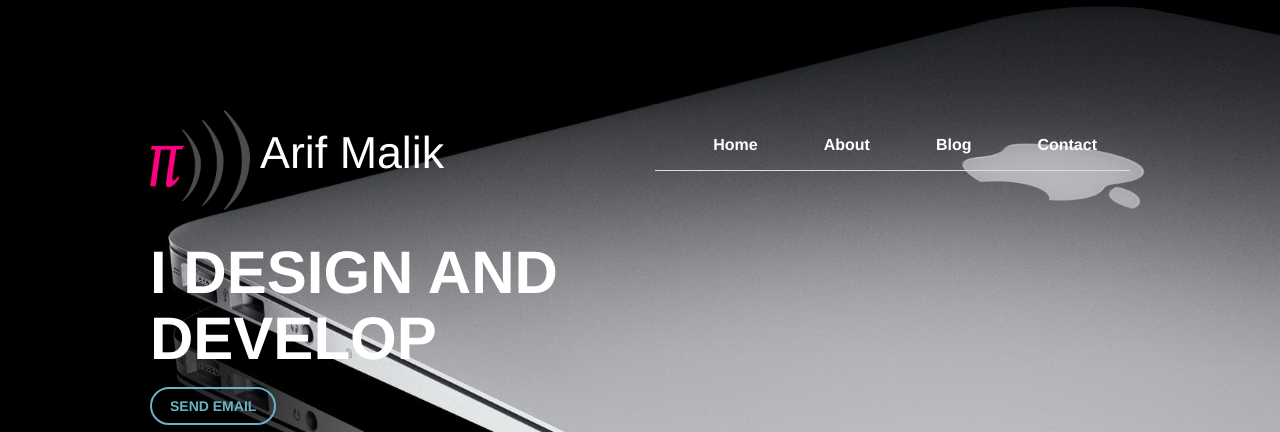
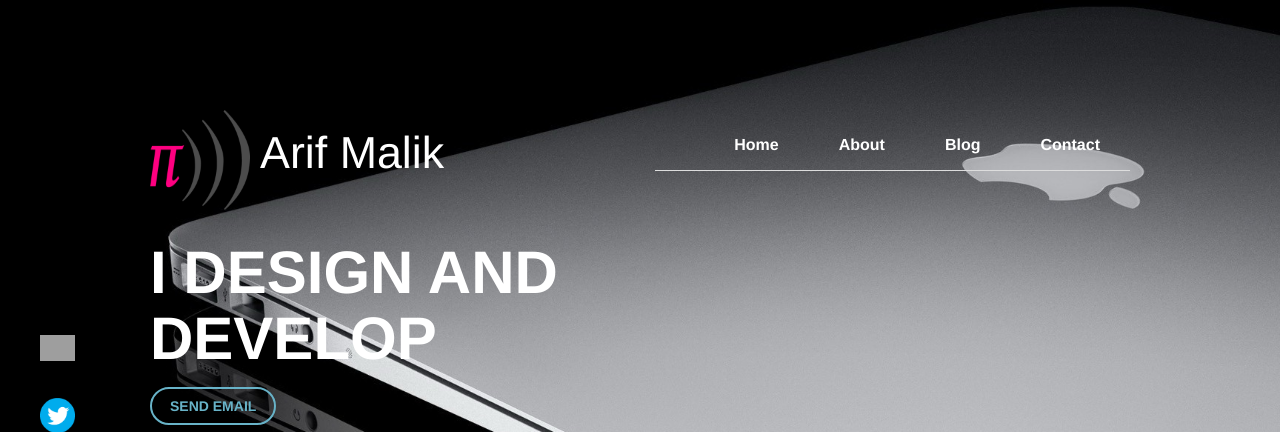
Before and after one commit to Aarif1430/myPortfolio, a Django app: page /home/ in a window 1280 px wide. Shown: the top 432 px of the page. Run offline with Django 3.2, Linux system fonts and the light colour scheme; some libraries are stand-ins or nearby versions; grey boxes are pictures that could not be loaded.

Commit message:
embedded dock for icons placed properly for mac

```diff
--- a/portfolio/static/css/style.css
+++ b/portfolio/static/css/style.css
@@ -421,11 +421,11 @@ color: black !important;
   left: 10px;
 }
 .section-features {
-  margin-inline-end: 100%;
+  margin-right: 100%;
 }
 .navbar-nav > li{
-  padding-left:8px;
-  padding-right:8px;
+  padding-left:5px;
+  padding-right:5px;
 }
 #index{
   width: 100% !important;
--- a/portfolio/templates/portfolio/index.html
+++ b/portfolio/templates/portfolio/index.html
@@ -44,7 +44,7 @@
 					<a href="mailto:malikarif13@gmail.com"  role="button" class="btn btn-info">SEND EMAIL</a>
 					</div>
 
-	<div class = "section-features">
+	<div class = "section-features" style="margin-top:-100px">
           <ul id="dock-container">
 					<li><a href="https://github.com/Aarif1430"><img src="{% static 'img/git.png' %}" alt="videos" /><p>GitHub</p><div></div></a></li>
 						<li><a href="https://twitter.com/MalikAarif1430"><img src="{% static 'img/twitter.png' %}" alt="catalog" /><p>Twitter</p><div></div></a></li>
```
